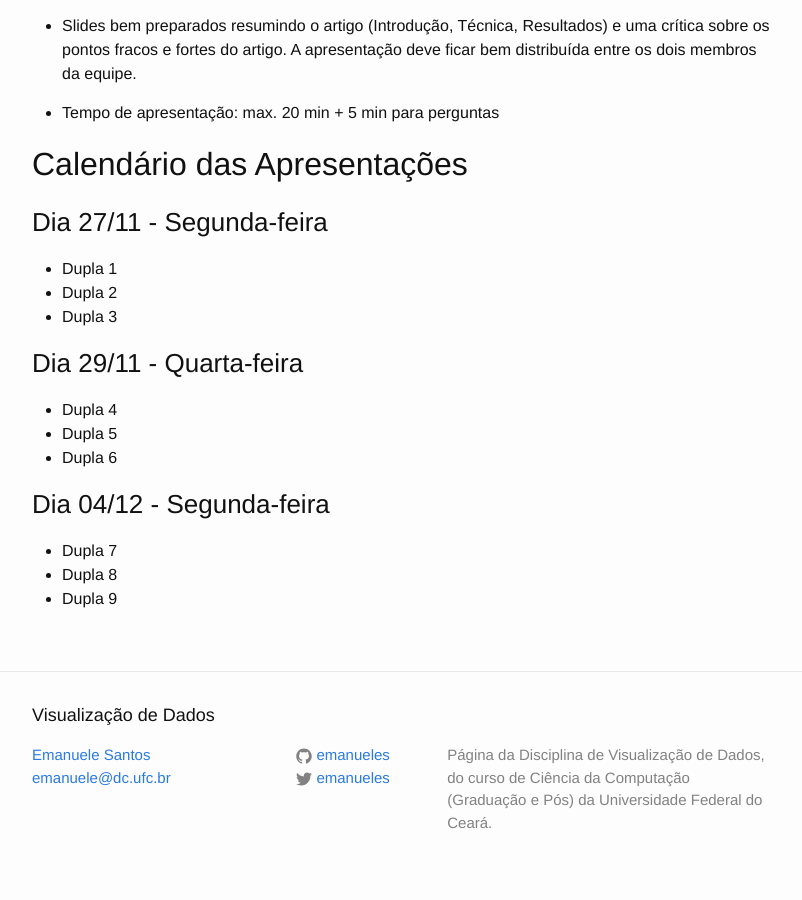
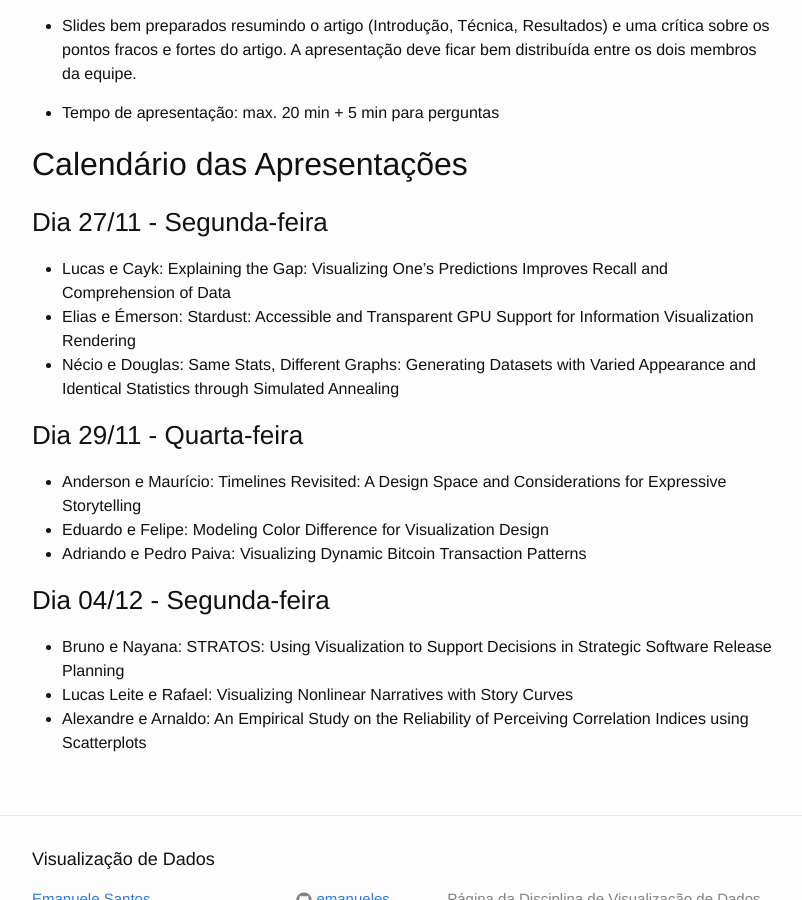
Before and after one commit to emanueles/datavis-course, a Jekyll site: the page built from _posts/2017-11-01-papers.md, in a window 1280 px wide and 900 px high, scrolled down 2009 px. Shown: the whole window, without its empty margins (238-1040 px from the left). Built offline with Jekyll 4.4.1, drawn with Linux system fonts in a browser that asks for light colours; some of the changed text lies outside the part shown.

Commit message:
Calendário de apresentações dos artigos da Pós.

```diff
--- a/_posts/2017-11-01-papers.md
+++ b/_posts/2017-11-01-papers.md
@@ -69,7 +69,7 @@ Algumas sugestões de artigos para apresentação:
     </tr>
 	    <tr>
 	      <td>Ren, D., Lee, B. and Höllerer, T. (2017), Stardust: Accessible and Transparent GPU Support for Information Visualization Rendering. Computer Graphics Forum, 36: 179–188. <a href="https://stardustjs.github.io/">(site)</a> <a href="https://stardustjs.github.io/publications/eurovis2017-stardust.pdf">(pdf)</a> <a href="https://vimeo.com/218365921">(video)</a></td>
-	      <td><b>Não definido</b></td>
+	      <td><b>Émerson e Elias</b></td>
 	    </tr>
 	    <tr>
 	      <td>McGinn Dan, Birch David, Akroyd David, Molina-Solana Miguel, Guo Yike, and Knottenbelt William J. Visualizing Dynamic Bitcoin Transaction Patterns. Big Data. June 2016, 4(2): 109-119. <a href="http://online.liebertpub.com/doi/pdfplus/10.1089/big.2015.0056">(pdf)</a></td>
@@ -97,18 +97,18 @@ O que se espera:
 
 ### Dia 27/11 - Segunda-feira
 
-* Dupla 1
-* Dupla 2
-* Dupla 3
+* Lucas e Cayk: Explaining the Gap: Visualizing One's Predictions Improves Recall and Comprehension of Data
+* Elias e Émerson: Stardust: Accessible and Transparent GPU Support for Information Visualization Rendering
+* Nécio e Douglas: Same Stats, Different Graphs: Generating Datasets with Varied Appearance and Identical Statistics through Simulated Annealing
 
 ### Dia 29/11 - Quarta-feira
 
-* Dupla 4
-* Dupla 5
-* Dupla 6
+* Anderson e Maurício: Timelines Revisited: A Design Space and Considerations for Expressive Storytelling
+* Eduardo e Felipe: Modeling Color Difference for Visualization Design
+* Adriando e Pedro Paiva: Visualizing Dynamic Bitcoin Transaction Patterns
 
 ### Dia 04/12 - Segunda-feira
 
-* Dupla 7
-* Dupla 8
-* Dupla 9
+* Bruno e Nayana: STRATOS: Using Visualization to Support Decisions in Strategic Software Release Planning
+* Lucas Leite e Rafael: Visualizing Nonlinear Narratives with Story Curves
+* Alexandre e Arnaldo: An Empirical Study on the Reliability of Perceiving Correlation Indices using Scatterplots
```
